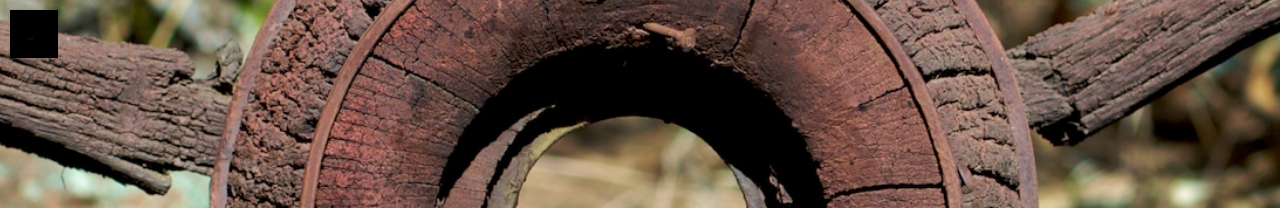
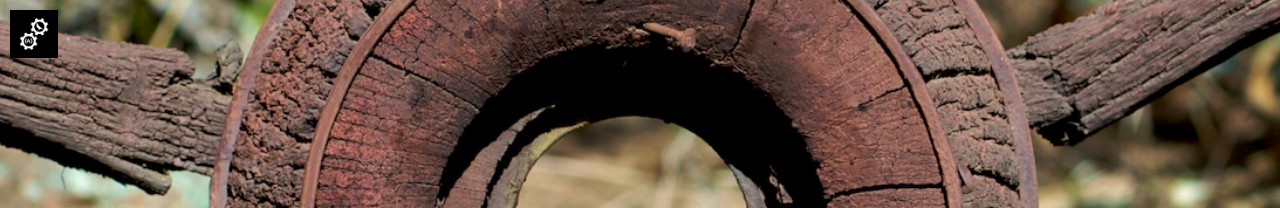
Before and after one commit to Techgypsies/podcast, a Jekyll site: the page built from index.html, in a window 1280 px wide. Shown: the top 208 px of the page. Built offline with Jekyll 4.4.1, drawn with Linux system fonts in a browser that asks for light colours; nearby versions of some CDN libraries; some web fonts are replaced.

Commit message:
fix logo

```diff
--- a/_config.yml
+++ b/_config.yml
@@ -9,6 +9,7 @@
 
 email: kinlane@gmail.com
 logo: "assets/images/tech-gypsies-podcast-1500.png"
+alt_logo: "assets/images/logo.png"
 cover: "assets/images/wheel.jpg"
 
 name: 'Tech Gypsies'
--- a/_includes/head.html
+++ b/_includes/head.html
@@ -16,7 +16,7 @@
     <meta name="twitter:card" content="summary" />
     <meta name="twitter:site" content="{{ site.twitter_handle }}" />
     <meta name="twitter:title" content="{% if page.title %}{{ page.title }}{% else %}{{ site.title }}{% endif %}" />
-    <meta name="twitter:image" content="{{ site.logo | prepend: site.url }}" />
+    <meta name="twitter:image" content="{{ site.alt_logo | prepend: site.url }}" />
     {% if page.excerpt %}
     <meta name="twitter:description"  content="{{ page.excerpt | strip_html | strip_newlines | truncate: 200 }}" />
     {% elsif site.description %}
@@ -31,7 +31,7 @@
   {% elsif site.description %}
   <meta property="og:description" content="{{ site.description | strip_html | strip_newlines | truncate: 200 }}" />
   {% endif %}
-  <meta property="og:image" content="{% if post.image %}{{ post.image }}{% else %}{{ site.logo | prepend: site.url }}{% endif %}" />
+  <meta property="og:image" content="{% if post.image %}{{ post.image }}{% else %}{{ site.alt_logo | prepend: site.url }}{% endif %}" />
   <meta property="og:url" content="{{ page.url | replace:'index.html','' | prepend: site.baseurl | prepend: site.url }}" >
   <meta property="og:type" content="blog" />
   {% if page.date %}<meta property="article:published_time" content="{{ page.date | date_to_xmlschema }}">{% endif %}
--- a/_includes/header.html
+++ b/_includes/header.html
@@ -1,5 +1,5 @@
 <!-- header start -->
 
-<a href="{{ site.url }}" class="logo-readium"><span class="logo" style="background-image: url({{ site.logo }})"></span></a>
+<a href="{{ site.url }}" class="logo-readium"><span class="logo" style="background-image: url({{ site.alt_logo }})"></span></a>
 
 <!-- header end -->
```
